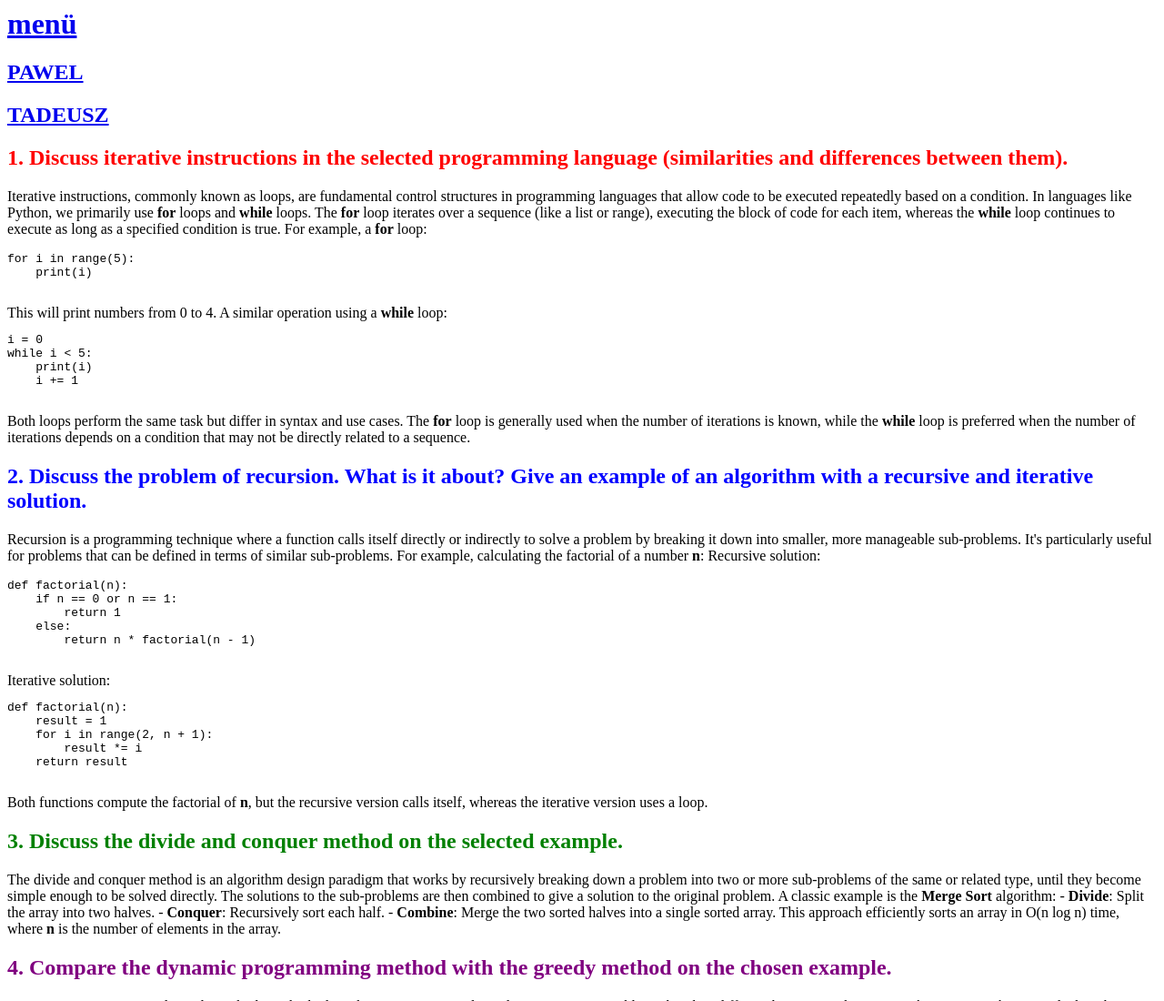
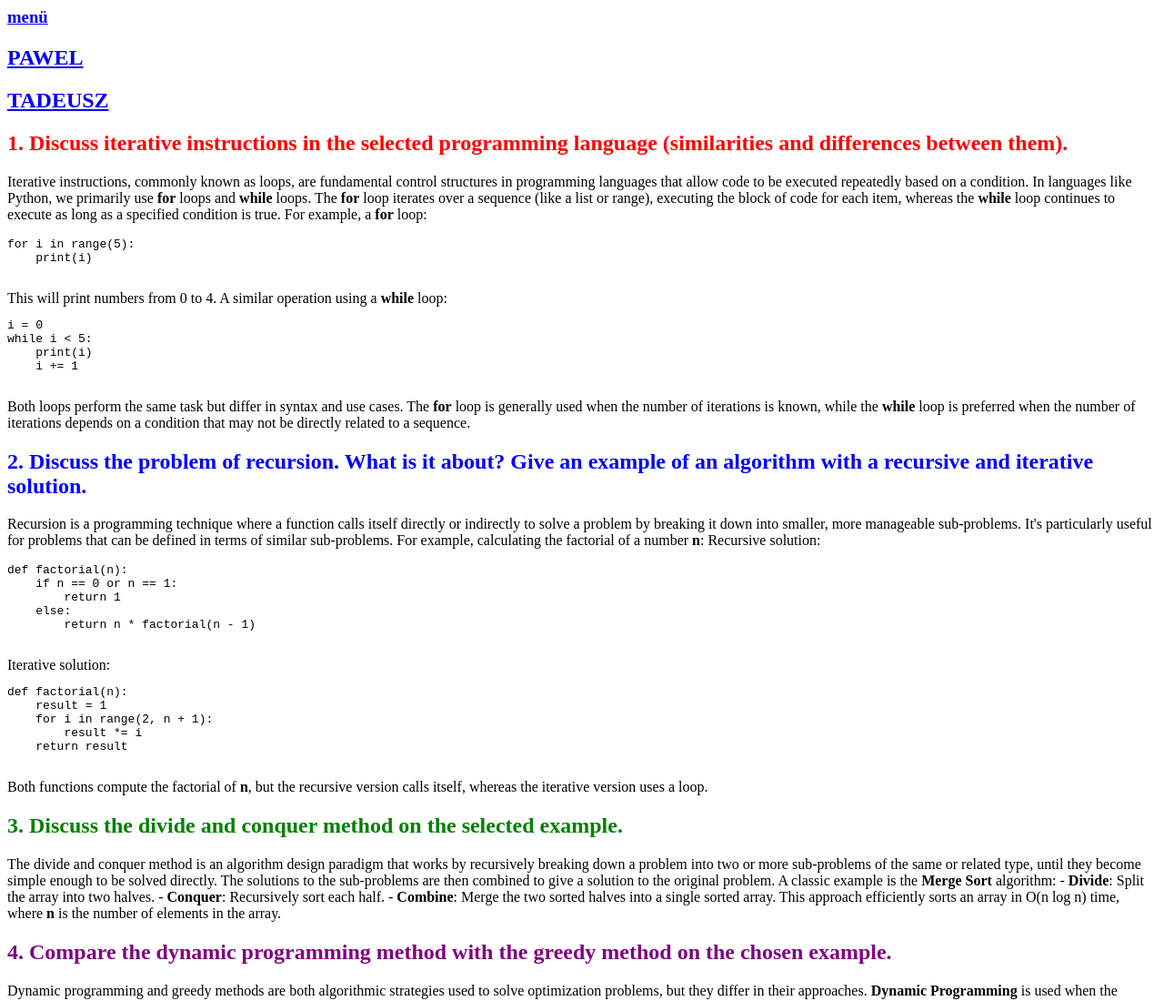
Before and after one commit to emrecndmr/tezsorularcevaplar, a plain HTML site: page laskiewicz.html in a window 1280 px wide. Shown: the top 1100 px of the page at 91% size. Drawn offline with Linux system fonts and the light colour scheme.

Commit message:
Update laskiewicz.html

```diff
--- a/laskiewicz.html
+++ b/laskiewicz.html
@@ -3,7 +3,7 @@
     <title>Thesis Defense Preparation</title>
 </head>
 <body>
-<h1><a href="index.html">menü</a></h1>
+<h3><a href="index.html">menü</a></h3>
 <h2><a href="blazec.html">PAWEL</a></h2>
 <h2><a href="mydlarz.html">TADEUSZ</a></h2>
 <h2 style="color:red;"><b>1. Discuss iterative instructions in the selected programming language (similarities and differences between them).</b></h2>
```
